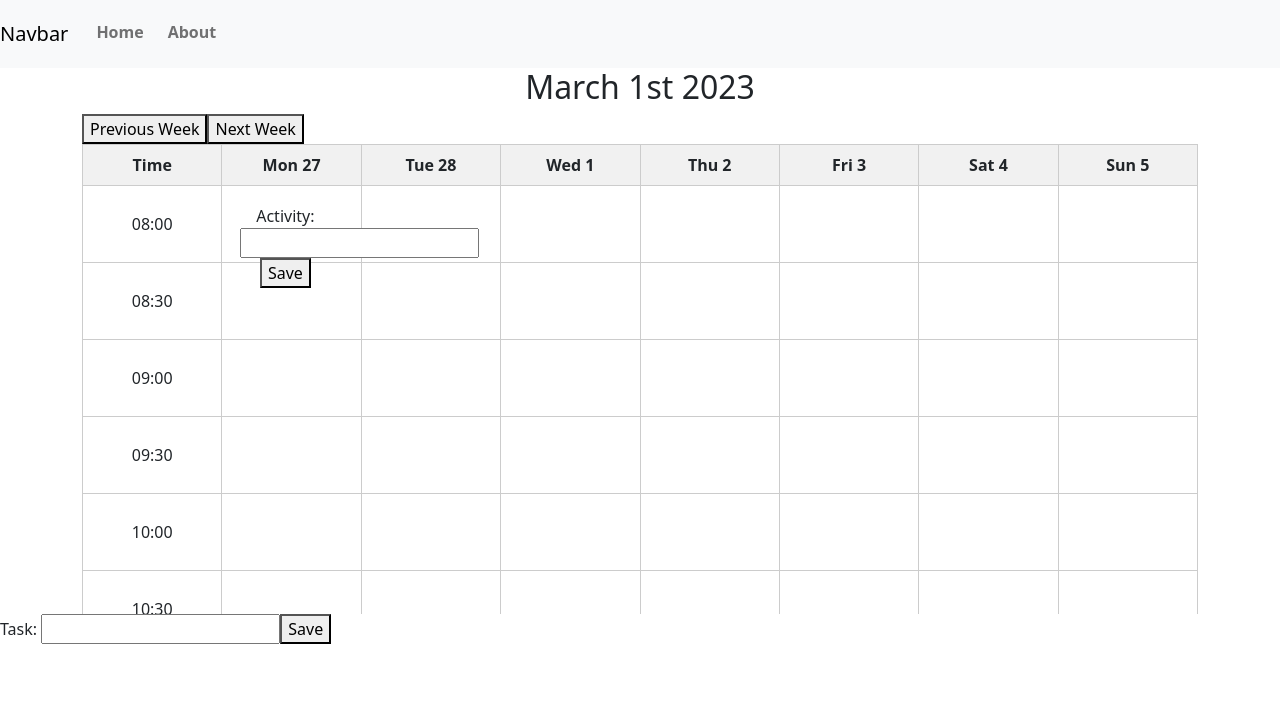
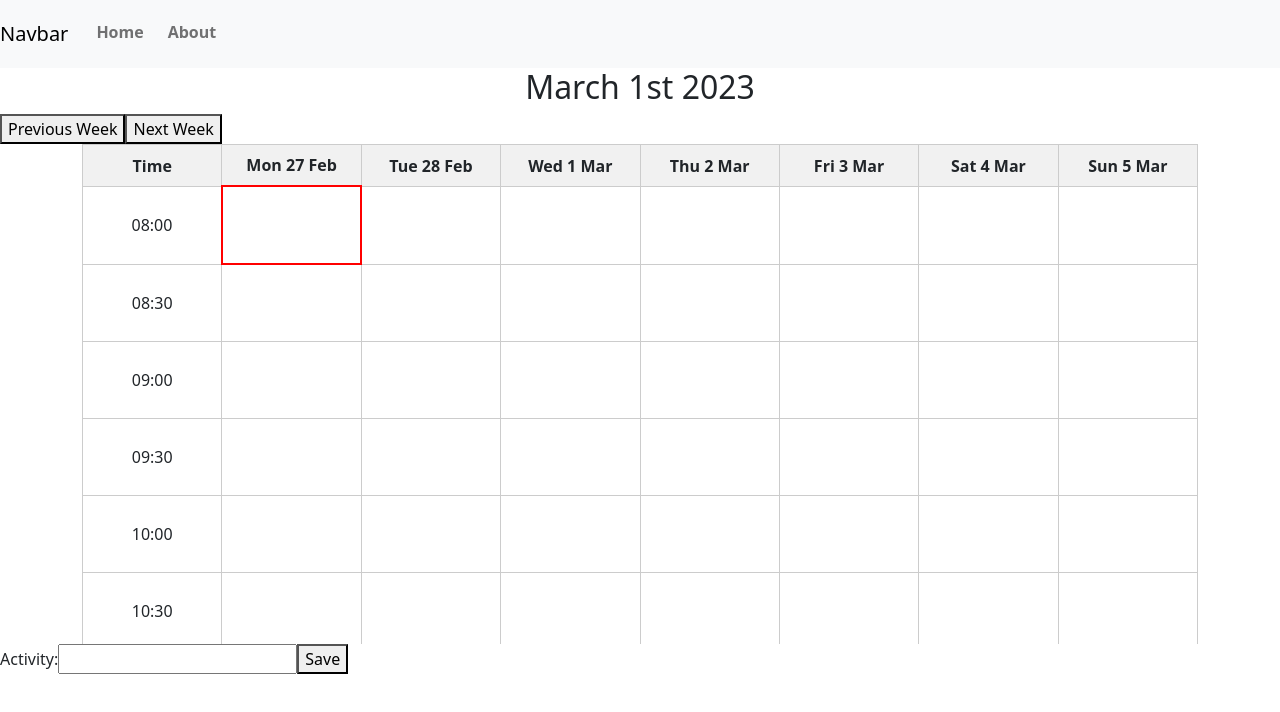
Before and after one commit to Sam-Razavi/Agile-Vue-project-team-10, a Vue app in the folder vue-project/: page / in a window 1280 px wide. Both pictures are taken after a click on the element 285 px from the left and 224 px from the top of the page. Shown: the top 712 px of the page. Built offline with nearby package versions, Linux system fonts and the light colour scheme.

Commit message:
Multiple events as push from toggle and form

```diff
--- a/vue-project/src/components/EventForm.vue
+++ b/vue-project/src/components/EventForm.vue
@@ -17,8 +17,8 @@
     },
     methods: {
       saveData() {
-        // här kan du göra något med datan som sparats, t.ex. skicka den till en databas eller spara den lokalt
-        console.log(this.task);
+        this.$emit('save-task', this.task);
+        this.task = '';
       },
     },
   };
--- a/vue-project/src/components/WeeklyCalendar.vue
+++ b/vue-project/src/components/WeeklyCalendar.vue
@@ -1,35 +1,42 @@
 <template>
   <h2 class="current-date text-center">{{ currentDate }}</h2>
+  <div class="btn-group">
+    <button @click="viewPreviousWeek">Previous Week</button>
+    <button @click="viewNextWeek">Next Week</button>
+  </div>
   <div class="container">
-    <div class="btn-group">
-      <button @click="viewPreviousWeek">Previous Week</button>
-      <button @click="viewNextWeek">Next Week</button>
-    </div>
     <table>
       <thead>
         <tr>
           <th>Time</th>
-          <th v-for="day in days" :key="day">{{ day.format('ddd D') }}</th>
+          <th v-for="day in days" :key="day">{{ day.format('ddd D MMM') }}</th>
         </tr>
       </thead>
       <tbody>
         <tr v-for="hour in hours" :key="hour">
           <td>{{ hour }}</td>
-          <td v-for="day in days" :key="day">
-            <div @click="handleCellClick(day, hour)" class="cell">
-              <div v-if="editingCell === cellKey(day, hour)">
-                <form @submit.prevent="saveActivity">
-                  <label for="activity">Activity:</label>
-                  <input type="text" v-model="activity" id="activity" />
-                  <button type="submit">Save</button>
-                </form>
-              </div>
-              <div v-else>{{ activities[cellKey(day, hour)] }}</div>
-            </div>
+          <td
+            v-for="day in days"
+            :key="day"
+            :class="{ activeCell: editingCell === cellKey(day, hour) }"
+          >
+            <!-- Add multiple events in the same cell-->
+            <p v-for="event in activities[cellKey(day, hour)]" :key="event">
+              {{ event }}
+            </p>
+
+            <div @click="handleCellClick(day, hour)" class="cell"></div>
           </td>
         </tr>
       </tbody>
     </table>
+  </div>
+  <div v-if="editingCell">
+    <form @submit.prevent="saveActivity">
+      <label for="activity">Activity:</label>
+      <input type="text" v-model="activity" id="activity" />
+      <button type="submit">Save</button>
+    </form>
   </div>
 </template>
 
@@ -68,10 +75,18 @@ export default {
   },
   methods: {
     handleCellClick(day, hour) {
-      this.editingCell = this.cellKey(day, hour)
+      if (this.editingCell === this.cellKey(day, hour)) {
+        this.editingCell = null
+      } else {
+        this.editingCell = this.cellKey(day, hour)
+      }
     },
     saveActivity() {
-      this.activities[this.editingCell] = this.activity
+      if (this.activities[this.editingCell]) {
+        this.activities[this.editingCell].push(this.activity)
+      } else {
+        this.activities[this.editingCell] = [this.activity]
+      }
       this.activity = ''
       this.editingCell = null
     },
@@ -99,6 +114,9 @@ export default {
 </script>
 
 <style>
+.activeCell {
+  border: 2px solid red;
+}
 .cell {
   height: 50px;
   width: 100px;
--- a/vue-project/src/views/HomeView.vue
+++ b/vue-project/src/views/HomeView.vue
@@ -1,13 +1,13 @@
 <script setup>
 import WeeklyCalendar from '../components/WeeklyCalendar.vue';
-import EventForm from '../components/EventForm.vue';
+
 
 </script>
 
 <template>
 
 <WeeklyCalendar/>
-<EventForm/>
+
 
 
 
```
